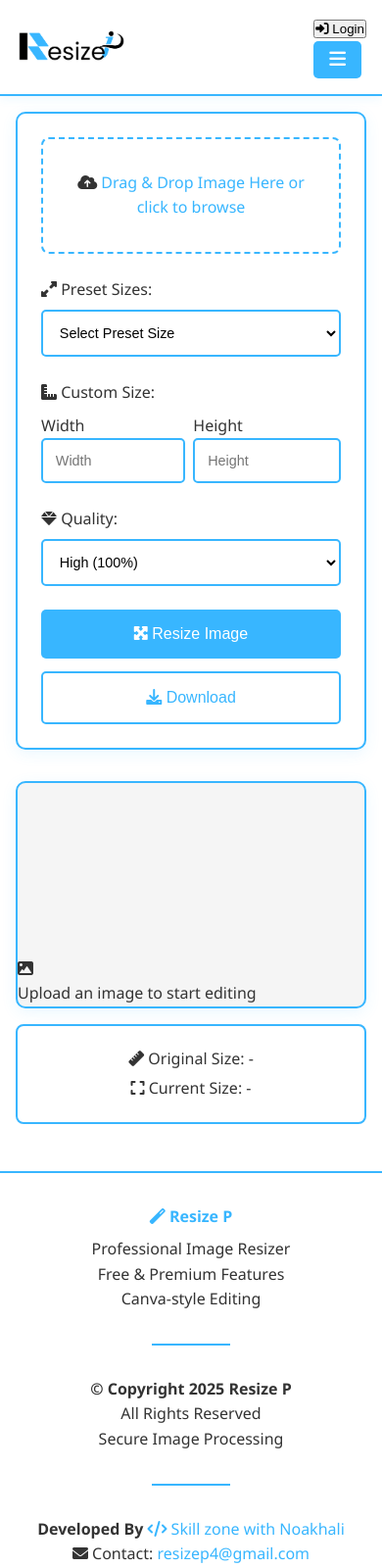
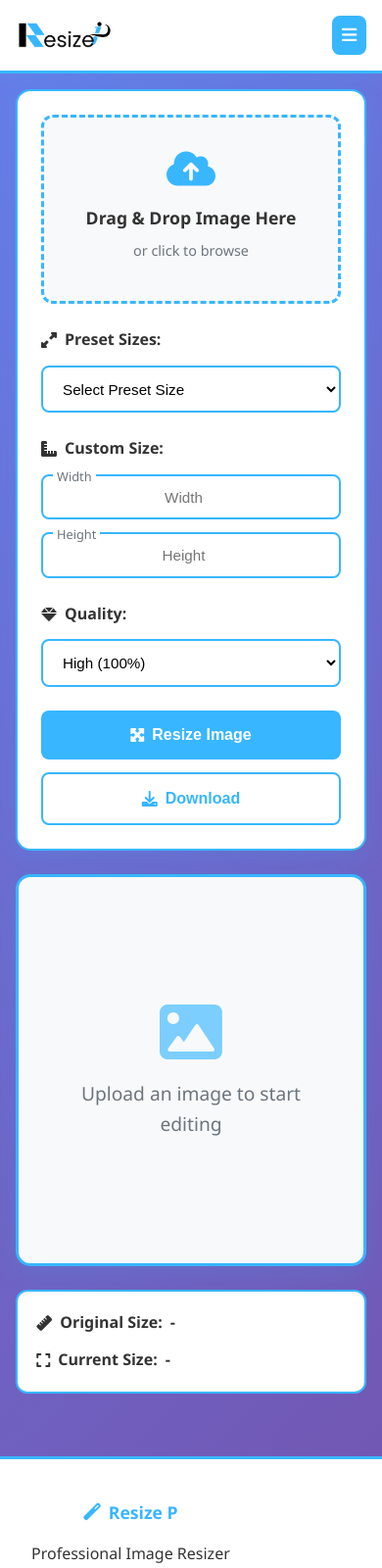
Before and after one commit to resizep/ResizeP, a plain HTML site: page index.html in a window 390 px wide. Shown: the top 1600 px of the page at 98% size. Drawn offline with Linux system fonts and the light colour scheme; a script that the page names is missing.

Commit message:
feat: complete website redesign with major improvements  • Fixed drag & drop image upload functionality • Made main section size static (canvas resizing doesn't affect container) • Added 20+ preset sizes for all social media platforms • Implemented responsive mobile-friendly design • Enhanced header with user menu (login, profile, history, projects) • Added proper copyright and security information in footer • Improved UI with Font Awesome icons and modern styling • Fixed canvas placeholder and new upload button functionality • Added success notifications and loading states • Optimized image resizing with aspect ratio preservation • Made premium features visible only for logged-in users • Improved overall user experience and visual design  Key Features: - YouTube Thumbnail, Facebook Post, Instagram Post, Facebook Cover - YouTube Cover, Instagram Story, Twitter Post, LinkedIn Post   - WhatsApp Status, TikTok Video, Pinterest Pin, and more - Custom size option with width/height inputs - Quality selection (High, Medium, Low) - Mobile-responsive hamburger menu - User authentication integration ready - Professional footer with copyright 2025

```diff
--- a/style.css
+++ b/style.css
@@ -6,31 +6,38 @@
 
 :root {
     --primary-color: #38B6FF;
-    --primary-light: #b07ae6;
-    --primary-dark: #7a30b8;
+    --primary-light: #7BCEFF;
+    --primary-dark: #0099e6;
     --white: #ffffff;
-    --gray-light: #f5f5f5;
-    --gray: #e0e0e0;
-    --gray-dark: #666;
+    --gray-light: #f8f9fa;
+    --gray: #e9ecef;
+    --gray-dark: #6c757d;
     --text: #333;
+    --success: #28a745;
+    --warning: #ffc107;
+    --danger: #dc3545;
 }
 
 body {
     font-family: 'Segoe UI', Tahoma, Geneva, Verdana, sans-serif;
-    background-color: var(--white);
+    background: linear-gradient(135deg, #667eea 0%, #764ba2 100%);
     color: var(--text);
     line-height: 1.6;
+    min-height: 100vh;
 }
 
 /* Header */
 header {
-    border-bottom: 2px solid #38B6FF;
-}
+    background: var(--white);
+    border-bottom: 3px solid var(--primary-color);
     padding: 1rem 2rem;
     display: flex;
     justify-content: space-between;
     align-items: center;
-    box-shadow: 0 2px 10px rgba(148, 64, 220, 0.1);
+    box-shadow: 0 4px 20px rgba(56, 182, 255, 0.15);
+    position: sticky;
+    top: 0;
+    z-index: 1000;
 }
 
 .logo-container {
@@ -40,39 +47,108 @@ header {
 }
 
 .logo {
-    height: 40px;
+    height: 45px;
     width: auto;
+    transition: transform 0.3s ease;
 }
 
-header {
-    background: var(--white);
-    border-bottom: 2px solid var(--primary-color);
-    padding: 1rem 2rem;
-    display: flex;
-    justify-content: space-between;
-    align-items: center;
-    box-shadow: 0 2px 10px rgba(56, 182, 255, 0.1);
+.logo:hover {
+    transform: scale(1.05);
 }
 
-.logo-container {
+/* Navigation */
+.nav-menu {
+    display: flex;
+    align-items: center;
+    gap: 1rem;
+    position: relative;
+}
+
+.auth-section {
     display: flex;
     align-items: center;
     gap: 1rem;
 }
 
-/* Navigation */
-.nav-menu {
+.auth-btn, .user-btn {
+    background: var(--primary-color);
+    color: var(--white);
+    border: none;
+    padding: 0.6rem 1.2rem;
+    border-radius: 25px;
+    cursor: pointer;
+    font-size: 0.9rem;
+    font-weight: 600;
+    display: flex;
+    align-items: center;
+    gap: 0.5rem;
+    transition: all 0.3s ease;
+}
+
+.auth-btn:hover, .user-btn:hover {
+    background: var(--primary-dark);
+    transform: translateY(-2px);
+    box-shadow: 0 4px 12px rgba(56, 182, 255, 0.3);
+}
+
+.user-menu {
     position: relative;
+}
+
+.user-dropdown {
+    display: none;
+    position: absolute;
+    right: 0;
+    top: 100%;
+    background: var(--white);
+    border: 2px solid var(--primary-color);
+    border-radius: 10px;
+    box-shadow: 0 8px 25px rgba(56, 182, 255, 0.2);
+    min-width: 200px;
+    z-index: 1000;
+    margin-top: 0.5rem;
+}
+
+.user-dropdown.show {
+    display: block;
+}
+
+.user-dropdown a {
+    display: flex;
+    align-items: center;
+    gap: 0.8rem;
+    padding: 0.8rem 1rem;
+    text-decoration: none;
+    color: var(--text);
+    border-bottom: 1px solid var(--gray);
+    transition: all 0.3s ease;
+}
+
+.user-dropdown a:hover {
+    background: var(--primary-light);
+    color: var(--white);
+    transform: translateX(5px);
+}
+
+.user-dropdown a:last-child {
+    border-bottom: none;
 }
 
 .menu-toggle {
     background: var(--primary-color);
     color: var(--white);
     border: none;
-    padding: 0.5rem 1rem;
-    border-radius: 5px;
+    padding: 0.6rem;
+    border-radius: 8px;
     cursor: pointer;
-    font-size: 1.2rem;
+    font-size: 1.1rem;
+    display: none;
+    transition: all 0.3s ease;
+}
+
+.menu-toggle:hover {
+    background: var(--primary-dark);
+    transform: scale(1.1);
 }
 
 .dropdown-menu {
@@ -82,10 +158,11 @@ header {
     top: 100%;
     background: var(--white);
     border: 2px solid var(--primary-color);
-    border-radius: 5px;
-    box-shadow: 0 4px 15px rgba(148, 64, 220, 0.2);
-    min-width: 200px;
+    border-radius: 10px;
+    box-shadow: 0 8px 25px rgba(56, 182, 255, 0.2);
+    min-width: 220px;
     z-index: 1000;
+    margin-top: 0.5rem;
 }
 
 .dropdown-menu.show {
@@ -93,17 +170,20 @@ header {
 }
 
 .dropdown-menu a {
-    display: block;
+    display: flex;
+    align-items: center;
+    gap: 0.8rem;
     padding: 0.8rem 1rem;
     text-decoration: none;
     color: var(--text);
     border-bottom: 1px solid var(--gray);
-    transition: background 0.3s;
+    transition: all 0.3s ease;
 }
 
 .dropdown-menu a:hover {
     background: var(--primary-light);
     color: var(--white);
+    transform: translateX(5px);
 }
 
 .dropdown-menu a:last-child {
@@ -113,49 +193,66 @@ header {
 /* Main Container */
 .container {
     display: flex;
-    min-height: calc(100vh - 140px);
+    min-height: calc(100vh - 160px);
     padding: 2rem;
     gap: 2rem;
+    max-width: 1400px;
+    margin: 0 auto;
 }
 
 /* Sidebar */
 .sidebar {
-    width: 300px;
+    width: 320px;
     background: var(--white);
-    border: 2px solid #38B6FF;
-    border-radius: 10px;
+    border: 2px solid var(--primary-color);
+    border-radius: 15px;
     padding: 1.5rem;
-    box-shadow: 0 4px 15px rgba(56, 182, 255, 0.1);
+    box-shadow: 0 8px 25px rgba(56, 182, 255, 0.15);
+    height: fit-content;
+    position: sticky;
+    top: 100px;
 }
 
 .upload-area {
-    border: 2px dashed #38B6FF;
-    border-radius: 8px;
-    padding: 2rem;
+    border: 3px dashed var(--primary-color);
+    border-radius: 12px;
+    padding: 2.5rem 1rem;
     text-align: center;
     cursor: pointer;
-    transition: background 0.3s;
+    transition: all 0.3s ease;
     margin-bottom: 1.5rem;
+    background: var(--gray-light);
 }
 
 .upload-area:hover {
-    background: var(--gray-light);
+    background: var(--primary-light);
+    border-color: var(--primary-dark);
+    transform: translateY(-3px);
+}
+
+.upload-area i {
+    font-size: 3rem;
+    color: var(--primary-color);
+    margin-bottom: 1rem;
+    display: block;
 }
 
 .upload-area span {
-    color: var(--primary-color);
-    font-weight: 500;
+    color: var(--text);
+    font-weight: 600;
+    font-size: 1.1rem;
+    display: block;
+    margin-bottom: 0.5rem;
+}
+
+.upload-hint {
+    color: var(--gray-dark) !important;
+    font-size: 0.9rem !important;
+    font-weight: normal !important;
 }
 
 #imageInput {
     display: none;
-}
-
-.tools-section h3 {
-    color: var(--primary-color);
-    margin-bottom: 1rem;
-    border-bottom: 1px solid var(--primary-color);
-    padding-bottom: 0.5rem;
 }
 
 .tool-group {
@@ -163,28 +260,54 @@ header {
 }
 
 .tool-group label {
-    display: block;
-    margin-bottom: 0.5rem;
-    font-weight: 500;
+    display: flex;
+    align-items: center;
+    gap: 0.5rem;
+    margin-bottom: 0.8rem;
+    font-weight: 600;
     color: var(--text);
+    font-size: 1rem;
 }
 
 select, input {
     width: 100%;
-    padding: 0.8rem;
-    border: 2px solid #38B6FF;
-    border-radius: 5px;
+    padding: 0.8rem 1rem;
+    border: 2px solid var(--primary-color);
+    border-radius: 8px;
     background: var(--white);
-    font-size: 0.9rem;
+    font-size: 0.95rem;
+    transition: all 0.3s ease;
+}
+
+select:focus, input:focus {
+    outline: none;
+    border-color: var(--primary-dark);
+    box-shadow: 0 0 0 3px rgba(56, 182, 255, 0.1);
 }
 
 .size-inputs {
     display: flex;
-    gap: 0.5rem;
+    gap: 0.8rem;
+}
+
+.input-group {
+    flex: 1;
+    position: relative;
+}
+
+.input-group span {
+    position: absolute;
+    left: 12px;
+    top: -8px;
+    background: var(--white);
+    padding: 0 4px;
+    font-size: 0.8rem;
+    color: var(--gray-dark);
+    z-index: 1;
 }
 
 .size-inputs input {
-    flex: 1;
+    text-align: center;
 }
 
 .actions {
@@ -193,13 +316,18 @@ select, input {
     gap: 0.8rem;
 }
 
-.btn-primary, .btn-secondary {
-    padding: 1rem;
+.btn-primary, .btn-secondary, .btn-upload-new {
+    padding: 1rem 1.5rem;
     border: none;
-    border-radius: 5px;
+    border-radius: 8px;
     font-size: 1rem;
+    font-weight: 600;
     cursor: pointer;
-    transition: background 0.3s;
+    transition: all 0.3s ease;
+    display: flex;
+    align-items: center;
+    justify-content: center;
+    gap: 0.5rem;
 }
 
 .btn-primary {
@@ -209,16 +337,33 @@ select, input {
 
 .btn-primary:hover {
     background: var(--primary-dark);
+    transform: translateY(-2px);
+    box-shadow: 0 6px 20px rgba(56, 182, 255, 0.3);
 }
 
 .btn-secondary {
     background: var(--white);
     color: var(--primary-color);
-    border: 2px solid #38B6FF;
+    border: 2px solid var(--primary-color);
 }
 
 .btn-secondary:hover {
-    background: var(--gray-light);
+    background: var(--primary-light);
+    color: var(--white);
+    transform: translateY(-2px);
+}
+
+.btn-upload-new {
+    width: 100%;
+    background: var(--success);
+    color: var(--white);
+    margin-top: 1rem;
+}
+
+.btn-upload-new:hover {
+    background: #218838;
+    transform: translateY(-2px);
+    box-shadow: 0 4px 15px rgba(40, 167, 69, 0.3);
 }
 
 /* Canvas Area */
@@ -226,35 +371,65 @@ select, input {
     flex: 1;
     display: flex;
     flex-direction: column;
-    gap: 1rem;
+    gap: 1.5rem;
 }
 
 .canvas-container {
     flex: 1;
-    border: 2px solid #38B6FF;
-    border-radius: 10px;
+    border: 3px solid var(--primary-color);
+    border-radius: 15px;
     overflow: hidden;
     background: var(--gray-light);
-    box-shadow:0 4px 15px rgba(56, 182, 255, 0.1);
+    box-shadow: 0 8px 25px rgba(56, 182, 255, 0.15);
+    min-height: 500px;
+    display: flex;
+    align-items: center;
+    justify-content: center;
+    position: relative;
 }
 
 #mainCanvas {
-    width: 100%;
-    height: 100%;
+    max-width: 100%;
+    max-height: 100%;
+    display: none;
+}
+
+.canvas-placeholder {
+    text-align: center;
+    color: var(--gray-dark);
+    padding: 3rem;
+}
+
+.canvas-placeholder i {
+    font-size: 4rem;
+    color: var(--primary-light);
+    margin-bottom: 1rem;
     display: block;
+}
+
+.canvas-placeholder p {
+    font-size: 1.2rem;
+    font-weight: 500;
 }
 
 .preview-info {
     background: var(--white);
-    border: 2px solid #38B6FF;
-    border-radius: 8px;
-    padding: 1rem;
+    border: 2px solid var(--primary-color);
+    border-radius: 12px;
+    padding: 1.2rem;
     text-align: center;
+    display: flex;
+    justify-content: space-around;
+    gap: 1rem;
 }
 
 .preview-info p {
-    margin: 0.3rem 0;
-    font-weight: 500;
+    margin: 0;
+    font-weight: 600;
+    display: flex;
+    align-items: center;
+    gap: 0.5rem;
+    color: var(--text);
 }
 
 /* Modal */
@@ -266,157 +441,260 @@ select, input {
     top: 0;
     width: 100%;
     height: 100%;
-    background: rgba(0, 0, 0, 0.5);
+    background: rgba(0, 0, 0, 0.6);
+    backdrop-filter: blur(5px);
 }
 
 .modal-content {
     background: var(--white);
     margin: 10% auto;
-    padding: 2rem;
-    border: 3px solid #38B6FF;
-    border-radius: 10px;
+    padding: 2.5rem;
+    border: 3px solid var(--primary-color);
+    border-radius: 15px;
     width: 90%;
-    max-width: 400px;
+    max-width: 420px;
     position: relative;
+    box-shadow: 0 20px 40px rgba(0, 0, 0, 0.2);
 }
 
 .close {
     position: absolute;
-    right: 1rem;
-    top: 1rem;
-    font-size: 1.5rem;
+    right: 1.2rem;
+    top: 1.2rem;
+    font-size: 1.8rem;
     cursor: pointer;
     color: var(--primary-color);
+    transition: color 0.3s ease;
+}
+
+.close:hover {
+    color: var(--primary-dark);
 }
 
 .modal-content h2 {
     color: var(--primary-color);
     margin-bottom: 1.5rem;
     text-align: center;
+    font-size: 1.8rem;
 }
 
 .modal-content input {
-    margin-bottom: 1rem;
+    margin-bottom: 1.2rem;
 }
 
 .modal-content button {
     width: 100%;
+    margin-top: 1rem;
 }
 
 #authSwitch {
     text-align: center;
-    margin-top: 1rem;
+    margin-top: 1.5rem;
+    color: var(--gray-dark);
 }
 
 #authSwitch a {
     color: var(--primary-color);
     text-decoration: none;
-    font-weight: 500;
+    font-weight: 600;
+    transition: color 0.3s ease;
+}
+
+#authSwitch a:hover {
+    color: var(--primary-dark);
+    text-decoration: underline;
 }
 
 /* Footer */
 footer {
     background: var(--white);
-    border-top: 2px solid #38B6FF;
-    padding: 2rem;
-    margin-top: 2rem;
+    border-top: 3px solid var(--primary-color);
+    padding: 2.5rem 2rem 1rem;
+    margin-top: 3rem;
 }
 
 .footer-content {
     display: flex;
     justify-content: space-between;
-    align-items: center;
+    align-items: flex-start;
     max-width: 1200px;
-    margin: 0 auto;
+    margin: 0 auto 2rem;
+    gap: 2rem;
+}
+
+.footer-section {
+    flex: 1;
+    text-align: center;
 }
 
 .footer-section h4 {
     color: var(--primary-color);
-    margin-bottom: 0.5rem;
+    margin-bottom: 1rem;
+    font-size: 1.3rem;
+    display: flex;
+    align-items: center;
+    justify-content: center;
+    gap: 0.5rem;
+}
+
+.footer-section p {
+    margin: 0.5rem 0;
+    color: var(--text);
 }
 
 .footer-divider {
     width: 2px;
-    height: 80px;
-    background: #38B6FF;
-    margin: 0 2rem;
+    height: 120px;
+    background: var(--primary-color);
+    margin: 0 1rem;
 }
 
-/* Responsive */
-@media (max-width: 768px) {
+.footer-bottom {
+    text-align: center;
+    padding-top: 1.5rem;
+    border-top: 1px solid var(--gray);
+    color: var(--gray-dark);
+    font-size: 0.9rem;
+}
+
+.footer-link {
+    color: var(--primary-color);
+    text-decoration: none;
+    font-weight: 600;
+    transition: all 0.3s ease;
+}
+
+.footer-link:hover {
+    color: var(--primary-dark);
+    text-decoration: underline;
+    transform: translateY(-1px);
+}
+
+/* Responsive Design */
+@media (max-width: 1024px) {
     .container {
         flex-direction: column;
-        padding: 1rem;
+        padding: 1.5rem;
+        gap: 1.5rem;
     }
 
     .sidebar {
         width: 100%;
+        position: static;
     }
 
     .footer-content {
         flex-direction: column;
         text-align: center;
+        gap: 2rem;
+    }
+
+    .footer-divider {
+        width: 80%;
+        height: 2px;
+        margin: 0 auto;
+    }
+}
+
+@media (max-width: 768px) {
+    header {
+        padding: 1rem;
+    }
+
+    .nav-menu {
+        gap: 0.5rem;
+    }
+
+    .auth-section {
+        display: none;
+    }
+
+    .menu-toggle {
+        display: block;
+    }
+
+    .container {
+        padding: 1rem;
+    }
+
+    .preview-info {
+        flex-direction: column;
+        gap: 0.8rem;
+    }
+
+    .size-inputs {
+        flex-direction: column;
+        gap: 0.8rem;
+    }
+
+    .footer-content {
+        gap: 1.5rem;
+    }
+
+    .modal-content {
+        margin: 20% auto;
+        padding: 2rem;
+    }
+}
+
+@media (max-width: 480px) {
+    .logo {
+        height: 35px;
+    }
+
+    .upload-area {
+        padding: 2rem 1rem;
+    }
+
+    .upload-area i {
+        font-size: 2.5rem;
+    }
+
+    .canvas-container {
+        min-height: 400px;
+    }
+
+    .footer-content {
         gap: 1rem;
     }
 
-    .footer-divider {
-        width: 80px;
-        height: 2px;
-        margin: 1rem 0;
-    }
-
-    header {
-        padding: 1rem;
+    .footer-section h4 {
+        font-size: 1.1rem;
     }
 }
-/* Footer Links Styling */
-.footer-link {
-    color: #38B6FF;
-    text-decoration: none;
-    transition: all 0.3s ease;
-    font-weight: 500;
+
+/* Loading States */
+.loading {
+    opacity: 0.7;
+    pointer-events: none;
+    position: relative;
 }
 
-.footer-link:hover {
-    color: #0099e6;
-    text-decoration: underline;
-    transform: translateY(-1px);
+.loading::after {
+    content: '';
+    position: absolute;
+    top: 50%;
+    left: 50%;
+    width: 20px;
+    height: 20px;
+    border: 2px solid transparent;
+    border-top: 2px solid var(--primary-color);
+    border-radius: 50%;
+    animation: spin 1s linear infinite;
+    margin-left: -10px;
+    margin-top: -10px;
 }
 
-.footer-section a {
-    color: #38B6FF;
-    text-decoration: none;
+@keyframes spin {
+    0% { transform: rotate(0deg); }
+    100% { transform: rotate(360deg); }
 }
 
-.footer-section a:hover {
-    color: #0099e6;
-    text-decoration: underline;
-}
-/* New Upload Button Styles */
-.btn-upload-new {
-    width: 100%;
-    padding: 12px;
-    background: #38B6FF;
-    color: white;
-    border: none;
-    border-radius: 8px;
-    font-size: 16px;
-    font-weight: 600;
-    cursor: pointer;
-    transition: all 0.3s ease;
-    margin-top: 10px;
-    display: flex;
-    align-items: center;
-    justify-content: center;
-    gap: 8px;
+/* Success States */
+.success {
+    background: var(--success) !important;
 }
 
-.btn-upload-new:hover {
-    background: #0099e6;
-    transform: translateY(-2px);
-    box-shadow: 0 4px 12px rgba(56, 182, 255, 0.3);
+.success:hover {
+    background: #218838 !important;
 }
-
-.btn-upload-new:active {
-    transform: translateY(0);
-}
```
